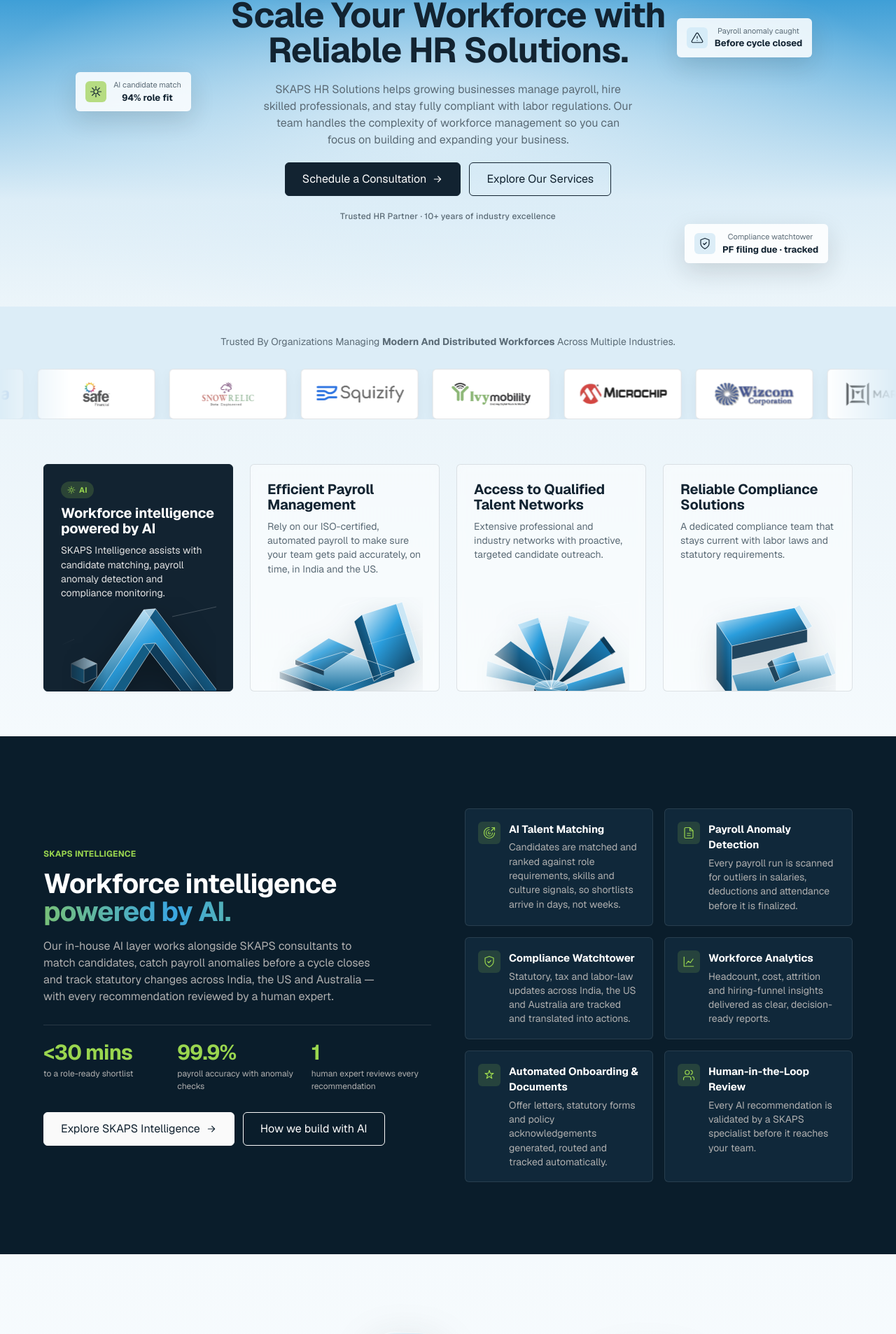
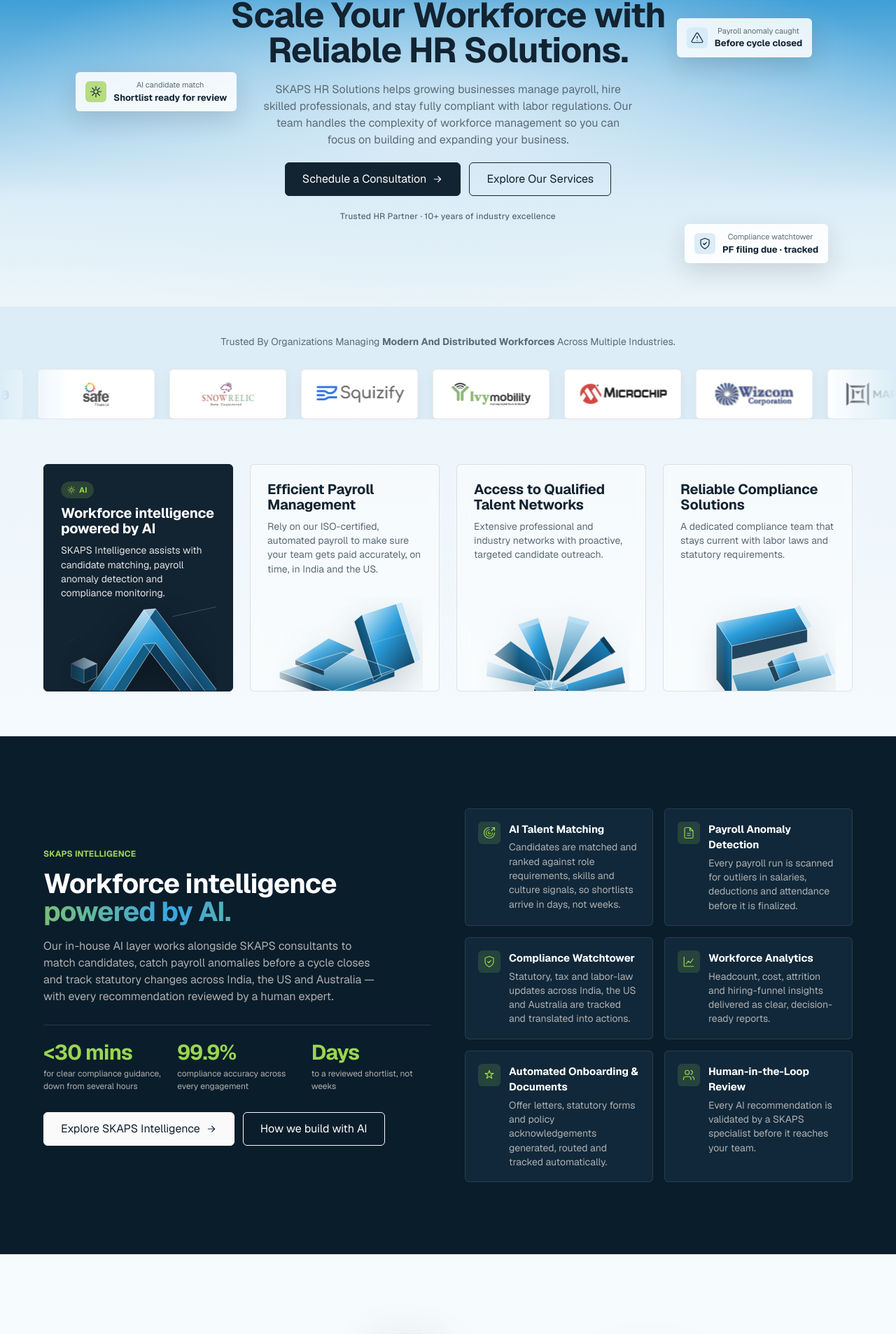
Before and after one commit to Tarun-Gudapati/HR-SITE-SKAPS, a React (Vite) app: page / in a window 1280 px wide. Shown: the part 417-2323 px from the top of the page at 70% size. Built offline with nearby package versions, Linux system fonts and the light colour scheme.

Commit message:
Remove duplicated stat captions and repeated feature copy; align home AI stats with AI page
Co-authored-by: Tarun Gudapati <Tarun-Gudapati@users.noreply.github.com>

```diff
--- a/src/components/Sections.jsx
+++ b/src/components/Sections.jsx
@@ -45,7 +45,7 @@ export function StatsStair({ title = 'A single partner for people, payroll and c
         <ul className="checklist inline reveal" style={{ marginBottom: 48 }}>{badges.map(b => <li key={b}><Icon name="check" />{b}</li>)}</ul>
         <div className="stair-wrap reveal">
           <div className="stair">
-            {stats.map(([n, l]) => <div className="step" key={l}><strong className="t-stat">{n}</strong><p>{n} {l}</p></div>)}
+            {stats.map(([n, l]) => <div className="step" key={l}><strong className="t-stat">{n}</strong><p>{l}</p></div>)}
           </div>
         </div>
       </div>
@@ -78,7 +78,7 @@ export function Testimonials({ title = 'Companies across industries are building
                 <div className="brand-line"><span className="mark" aria-hidden="true">{r.split(', ')[1].charAt(0)}</span>{r.split(', ')[1]}</div>
                 <blockquote>“{q}”</blockquote>
                 <figcaption className="who">{n}<small>{r.split(', ')[0]}</small></figcaption>
-                <div className="metric"><strong>{m}</strong><span>{m} {ml}</span></div>
+                <div className="metric"><strong>{m}</strong><span>{ml}</span></div>
               </figure>
             ))}
           </div>
--- a/src/pages/Home.jsx
+++ b/src/pages/Home.jsx
@@ -8,7 +8,7 @@ import card3 from '../assets/cards/card-3.svg'
 import card4 from '../assets/cards/card-4.svg'
 import { usePolarity, useUI } from '../components/Layout'
 import { Arrow, DemoButton, LogoMarquee, StatsStair, Testimonials, FAQ, CTABand, SectionHead, Steps } from '../components/Sections'
-import { services, pains, advantages, industries, needs, benefits, aiPillars, REGIONS, YEARS } from '../data/site'
+import { services, pains, advantages, industries, needs, benefits, aiPillars, aiStats, REGIONS, YEARS } from '../data/site'
 import worldMap from '../assets/world-map.png'
 
 // AI card leads — it is the headline capability of the redesigned site.
@@ -38,7 +38,7 @@ function Hero() {
         </div>
         <span className="eyebrow hero-eyebrow">Trusted HR Partner · {YEARS} years of industry excellence</span>
         <div className="hero-floats" aria-hidden="true">
-          <div className="float f1"><Icon name="ai" /><span>AI candidate match<strong>94% role fit</strong></span></div>
+          <div className="float f1"><Icon name="ai" /><span>AI candidate match<strong>Shortlist ready for review</strong></span></div>
           <div className="float f2"><Icon name="alert" /><span>Payroll anomaly caught<strong>Before cycle closed</strong></span></div>
           <div className="float f3"><Icon name="shield" /><span>Compliance watchtower<strong>PF filing due · tracked</strong></span></div>
         </div>
@@ -230,9 +230,7 @@ function AIBlock() {
           <h2 className="t-h2 reveal" style={{ color: '#fff', marginTop: 12 }}>Workforce intelligence <span className="hl-blue">powered by AI.</span></h2>
           <p className="reveal" style={{ color: 'var(--on-dark-3)', marginTop: 16, maxWidth: 480 }}>Our in-house AI layer works alongside SKAPS consultants to match candidates, catch payroll anomalies before a cycle closes and track statutory changes across India, the US and Australia — with every recommendation reviewed by a human expert.</p>
           <div className="ai-stats reveal">
-            <div><strong>&lt;30 mins</strong><span>to a role-ready shortlist</span></div>
-            <div><strong>99.9%</strong><span>payroll accuracy with anomaly checks</span></div>
-            <div><strong>1</strong><span>human expert reviews every recommendation</span></div>
+            {aiStats.slice(0, 3).map(([n, l]) => <div key={l}><strong>{n}</strong><span>{l}</span></div>)}
           </div>
           <div className="actions" style={{ marginTop: 28 }}>
             <Link className="btn btn-inverse" to="/ai">Explore SKAPS Intelligence <Arrow /></Link>
--- a/src/pages/ServicePage.jsx
+++ b/src/pages/ServicePage.jsx
@@ -30,7 +30,7 @@ function Highlight({ text, word }) {
 export default function ServicePage() {
   const { slug } = useParams()
   const s = getService(slug)
-  usePolarity(s && s.accent === 'blue' || s?.accent === 'purple' ? 'inverse' : 'default')
+  usePolarity('default')
   if (!s) return <Navigate to="/services" replace />
   const [statement, word] = statementFor[s.slug] || ['Built for growing businesses.', 'growing']
 
@@ -58,7 +58,6 @@ export default function ServicePage() {
               <article className="feature-card reveal" key={p}>
                 <div className={`media-panel ${['blue', 'lime', 'cyan', 'purple'][i % 4]}`}><Crystal accent={['blue', 'lime', 'cyan', 'purple'][i % 4]} style={{ width: 110, height: 110 }} /></div>
                 <h3 className="t-h3">{p}</h3>
-                <p className="t-small t-muted">{s.detail.split('. ')[0]}.</p>
               </article>
             ))}
           </div>
@@ -69,7 +68,7 @@ export default function ServicePage() {
         <div className="container">
           <SectionHead title={`One partner for ${s.title.toLowerCase().replace(' (india)', '')}, compliance and payroll.`} copy="SKAPS combines deep local expertise with a structured, confidential process so your team can move quickly and confidently." />
           <ul className="checklist inline reveal" style={{ marginBottom: 48 }}>{complianceBadges.map(b => <li key={b}><Icon name="check" />{b}</li>)}</ul>
-          <div className="stat-row reveal">{stats.slice(0, 4).map(([n, l]) => <div key={l}><strong className="t-stat">{n}</strong><p>{n} {l}</p></div>)}</div>
+          <div className="stat-row reveal">{stats.slice(0, 4).map(([n, l]) => <div key={l}><strong className="t-stat">{n}</strong><p>{l}</p></div>)}</div>
           <div className="t-center" style={{ marginTop: 40 }}><DemoButton className="btn btn-secondary" /></div>
         </div>
       </section>
```
